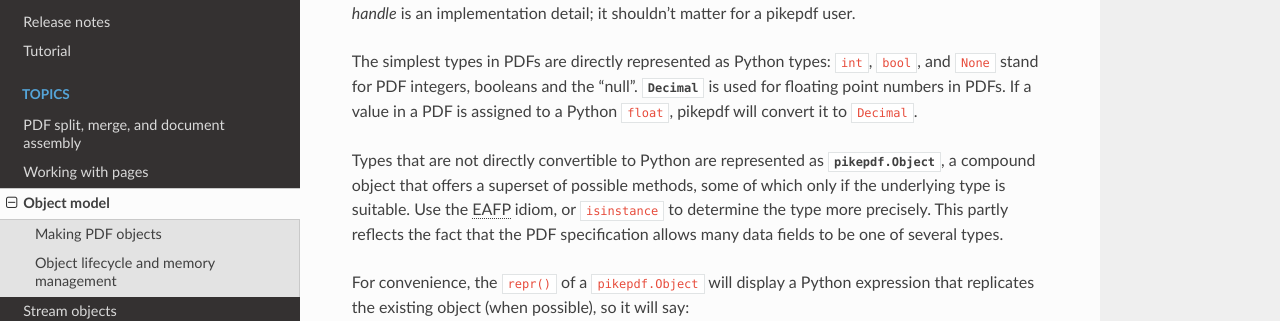
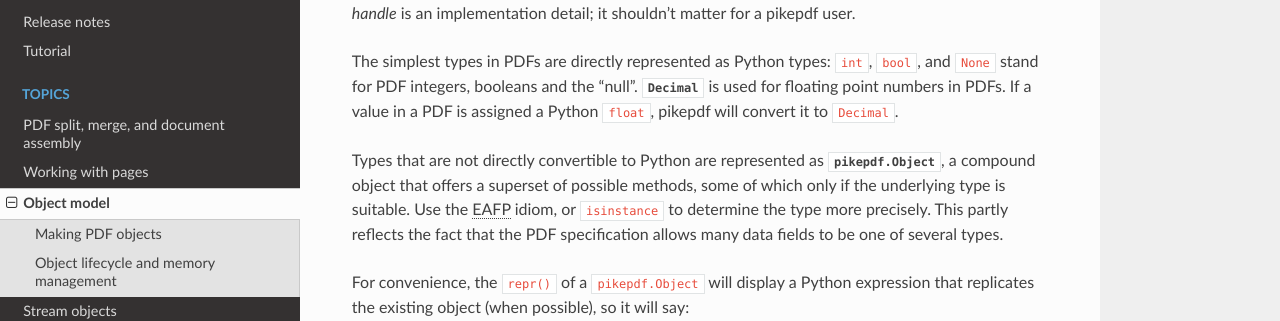
Before and after one commit to pikepdf/pikepdf, a Sphinx documentation site: the page built from docs/topics/objects.rst, in a window 1280 px wide and 1400 px high. Shown: the part 303-624 px from the top of the window. Built offline with Sphinx 7.4.7 and the Read the Docs theme 2.0.0, drawn with Linux system fonts in a browser that asks for light colours; pages that are not in the unit, such as notebooks, are missing from menus; the version number could not be read and is left out; some of the changed text lies outside the part shown.

```diff
--- a/docs/topics/objects.rst
+++ b/docs/topics/objects.rst
@@ -14,7 +14,7 @@ a pikepdf user.
 The simplest types in PDFs are directly represented as Python types: ``int``,
 ``bool``, and ``None`` stand for PDF integers, booleans and the "null".
 :class:`~decimal.Decimal` is used for floating point numbers in PDFs. If a
-value in a PDF is assigned to a Python ``float``, pikepdf will convert it to
+value in a PDF is assigned a Python ``float``, pikepdf will convert it to
 ``Decimal``.
 
 Types that are not directly convertible to Python are represented as
@@ -90,5 +90,5 @@ closing a PDF.
 
 When objects are copied from one :class:`pikepdf.Pdf` to another, the
 underlying data is copied immediately into the target. As such it is possible
-to merge hundreds of `Pdf` into one, keeping only a single source and the
-target file open at a time.
+to merge hundreds of `Pdf` into one, keeping only a single source at a time and the
+target file open.
--- a/docs/topics/streams.rst
+++ b/docs/topics/streams.rst
@@ -13,7 +13,7 @@ sometimes called streams.
 Most of the interesting content in a PDF (images and content streams) are
 inside stream objects.
 
-Because the PDF specification unfortunately defines several terms involve the
+Because the PDF specification unfortunately defines several terms that involve the
 word stream, let's attempt to clarify:
 
 .. figure:: /images/28fish.jpg
@@ -43,7 +43,7 @@ content stream
 Form XObject
   A group of images, text and drawing commands that can be rendered elsewhere
   in a PDF as a group. This is often used when a group of objects are needed
-  at different scales or multiple pages. In HTML this is like an ``<svg>``.
+  at different scales or on multiple pages. In HTML this is like an ``<svg>``.
   It is not a fillable PDF form (although a fillable PDF form could involve
   Form XObjects).
 
```
Also changed, not shown: docs/topics/pages.rst (+5 -5 lines), docs/tutorial.rst (+7 -7 lines).
